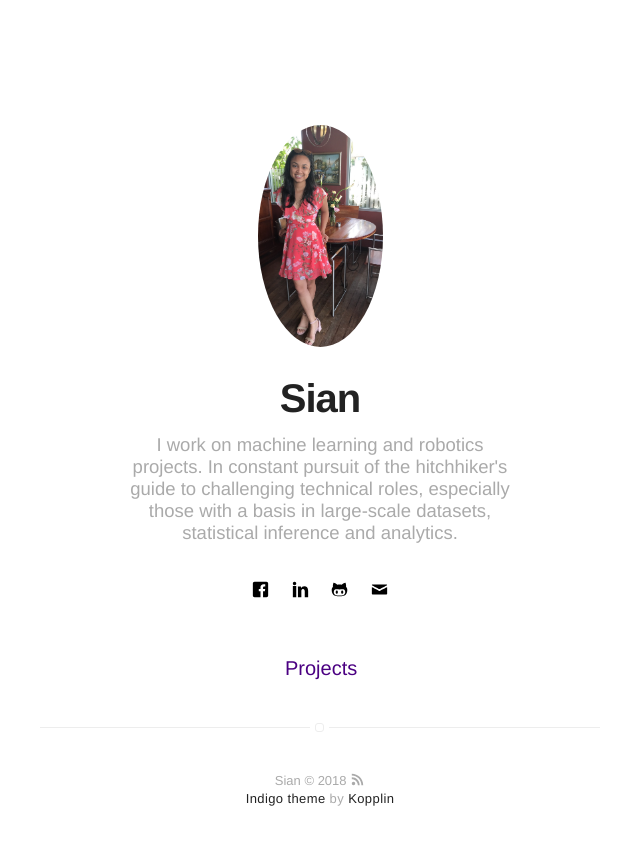
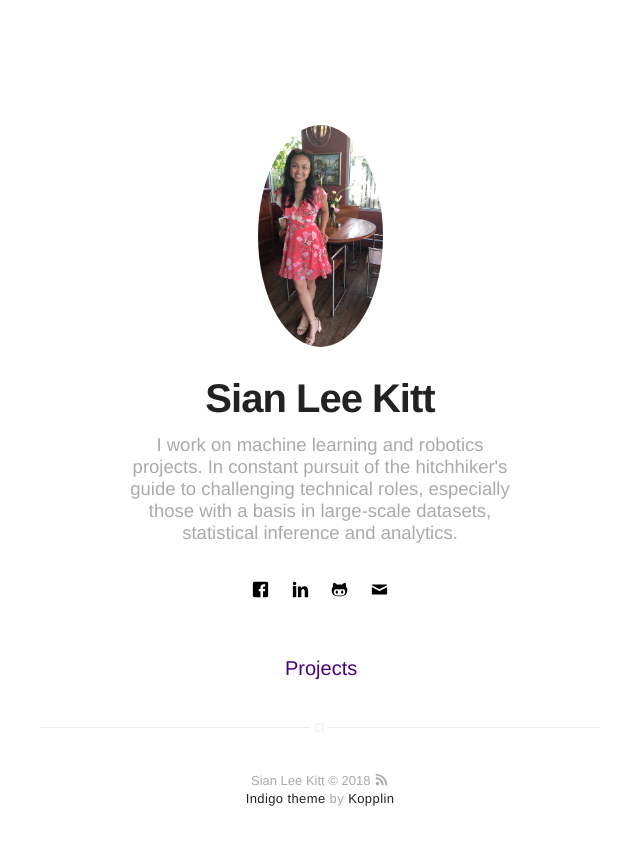
Before and after one commit to Siaan/Siaan.github.io, a Jekyll site: the page built from index.html, in a window 1280 px wide. Shown: the top 845 px of the page, without its empty margins (320-960 px from the left). Built offline with Jekyll 4.4.1, drawn with Linux system fonts in a browser that asks for light colours; some of the changed lines change nothing that is shown.

Commit message:
Update _config.yml

```diff
--- a/_config.yml
+++ b/_config.yml
@@ -1,9 +1,9 @@
 # main text of home
-name: Sian
+name: Sian Lee Kitt
 bio: I work on machine learning and robotics projects. In constant pursuit of the hitchhiker's guide to challenging technical roles, especially those with a basis in large-scale datasets, statistical inference and analytics.
 
 # twitter summary info
-description: A blog about technology and stuff related
+#description: A blog about technology and stuff related
 
 # if it's an external image, update below for true
 # better with square images
@@ -87,7 +87,7 @@ projects: true
 read-time: true
 
 # do you want to show the "tags" inside the posts?
-show-tags: true
+show-tags: false
 
 # related posts inside a post?
 related: true
@@ -96,17 +96,7 @@ related: true
 post-advance-links: [blog]
 
 # show author block at the end of a post ?
-show-author: false
+#show-author: false
 
 # do you want some animations?
 animation: true
-
-plugins:
-  - jekyll-seo-tag
-  - jekyll-gist
-  - jekyll-feed
-  - jemoji
-  - jekyll-admin
-
-jekyll-mentions:
-    base_url: https://github.com
```
